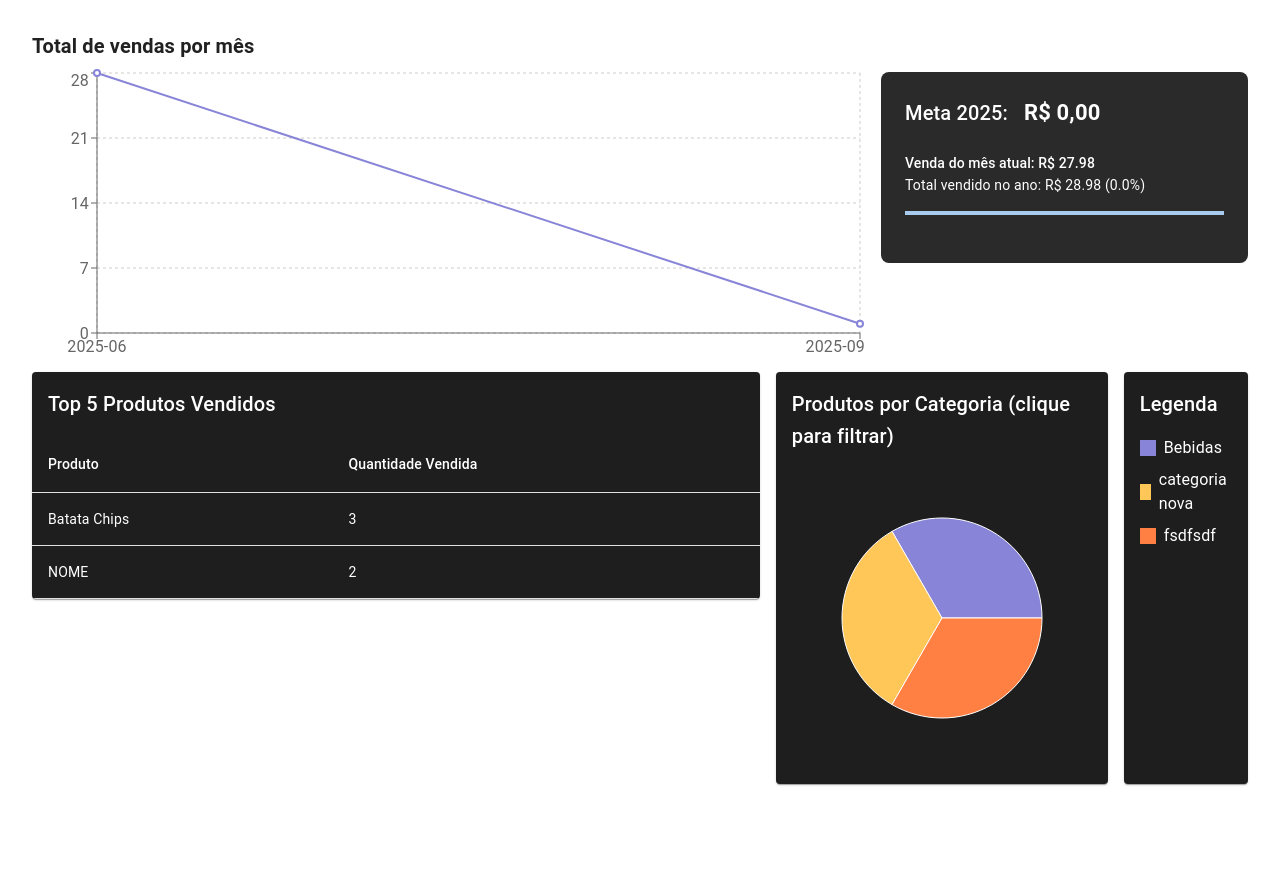
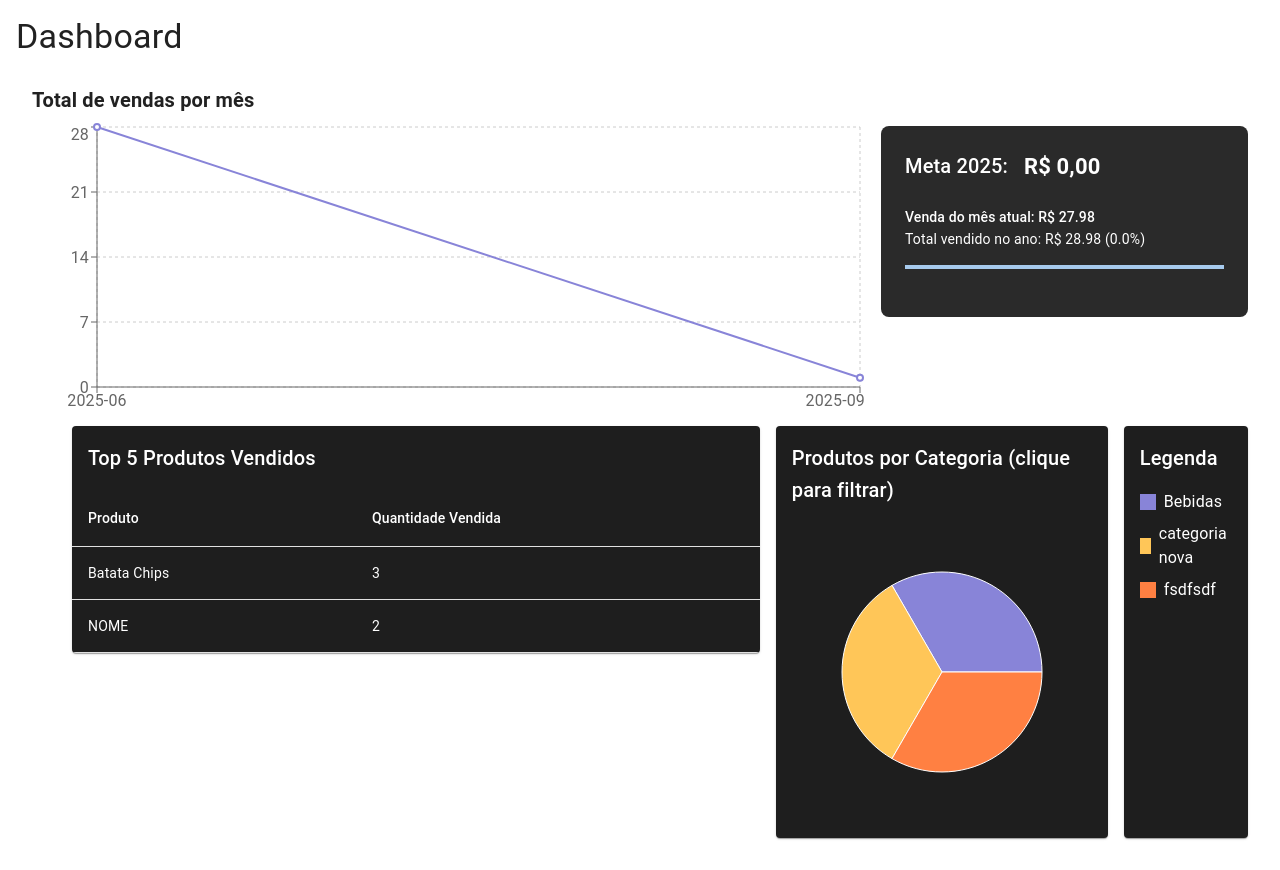
Before and after one commit to BettBernarda/CRM-React-project, a React (Vite) app: page / in a window 1280 px wide. Before the commit the page ends 816 px from the top, so only its background shows below. Built offline with nearby package versions, Linux system fonts and the light colour scheme; data requests are answered from the project's data file.

Commit message:
alterei o local do botao limpar filtro, para uma posição que nao comprometa tanto a estrutura da página

```diff
--- a/src/pages/ChartsPage.jsx
+++ b/src/pages/ChartsPage.jsx
@@ -1,4 +1,4 @@
-import { Grid, Box, Stack, LinearProgress } from '@mui/material';
+import { Grid, Box, Stack, LinearProgress , Typography } from '@mui/material';
 import ChartLine from '../components/Dashboard/ChartsLine';
 import RequireLogin from '../components/RequireLogin';
 import EditableInput from '../components/Dashboard/GoalProgression';
@@ -26,25 +26,29 @@ export default function Chartspage() {
   }, [currentYear]);
 
   return (
+    <div>
+      <div className='flex flex-row'>
+        <Typography variant="h4" gutterBottom>
+          Dashboard
+        </Typography>
+        {categoriaSelecionada && (
+          <button
+            onClick={() => setCategoriaSelecionada(null)}
+            className="bg-red-500 text-white px-4 py-2 rounded mb-2 ml-3 "
+          >
+            Limpar filtro
+          </button>
+        )}
+      </div>
       <div id="Container" className="p-4">
         <RequireLogin />
-
         <div id="lineOne" className="flex flex-row gap-4 mb-10">
           <ChartLine categoriaSelecionada={categoriaSelecionada} />
           <div id="Side-numbers" className="basis-1/3 flex flex-col gap-4">
             <MetaProgressao />
           </div>
         </div>
-
-      {categoriaSelecionada && (
-        <button
-          onClick={() => setCategoriaSelecionada(null)}
-          className="bg-red-500 text-white px-4 py-2 rounded mt-4"
-        >
-          Limpar filtro
-        </button>
-      )}
-
+        <div className="pl-10">
           <div id="lineTwo" className="flex flex-col md:flex-row mt-4 gap-4">
             <div id="table" className="flex-1 basis-128">
               <TabelaTopVendas categoriaSelecionada={categoriaSelecionada} />
@@ -56,5 +60,7 @@ export default function Chartspage() {
             </div>
           </div>
         </div>
+      </div>
+    </div>
   );
 }
```
Lines whose indentation alone changed are shown as unchanged.
